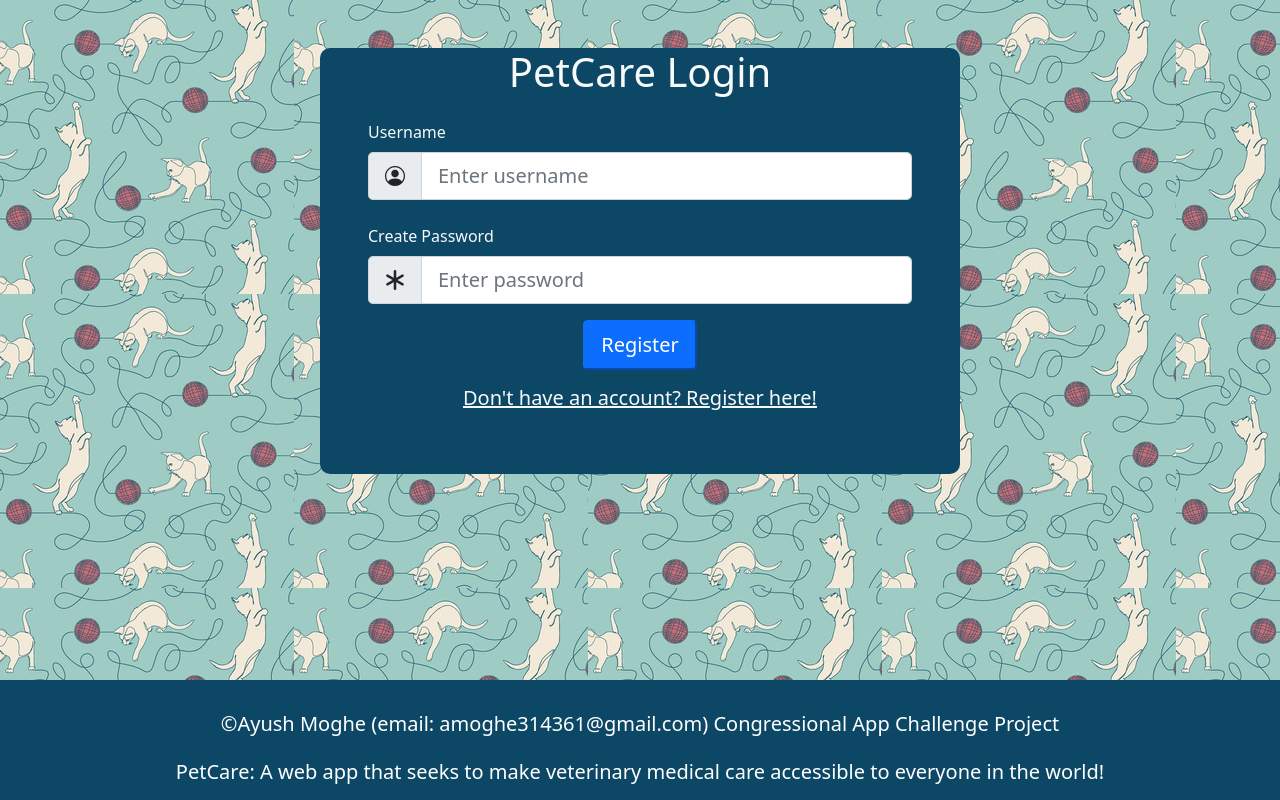
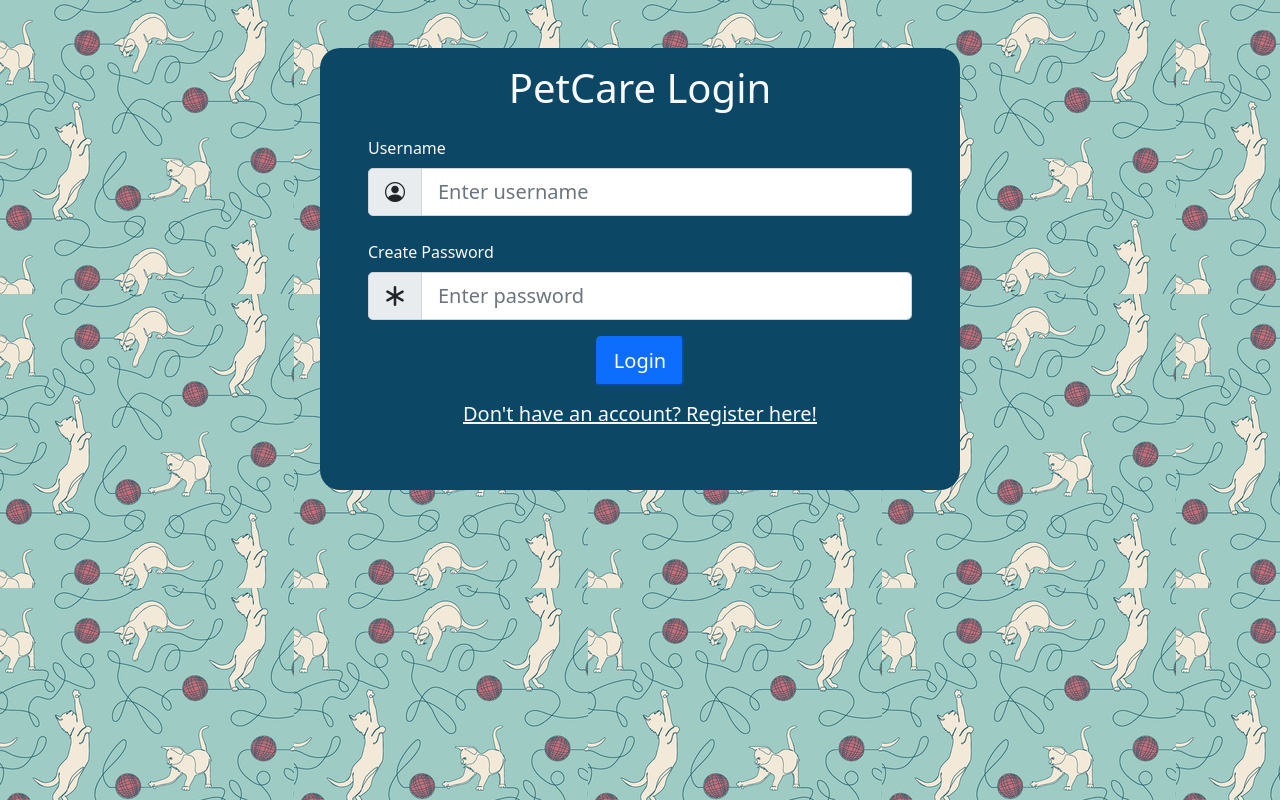
Before and after one commit to HypeByte/PetCare, a PHP site: page /login.php in a window 1280 px wide. Run offline with PHP 8.4, Linux system fonts and the light colour scheme; some libraries are stand-ins or nearby versions.

Commit message:
remove footer, make form radius greater, and increase top padding on form titles for login and register pages

```diff
--- a/login.php
+++ b/login.php
@@ -25,8 +25,8 @@
 
 <body style="background-image: url('private/assets/background2.jpg')">
 
-<div class="container-responsive mt-5 ps-5 pe-5 pb-5"  id="main" style="background-color: rgb(12, 72, 102); margin: auto; border-radius: 10px;">
-    <div class="h1 text-center text-light">PetCare Login</div>
+<div class="container-responsive mt-5 ps-5 pe-5 pb-5"  id="main" style="background-color: rgb(12, 72, 102); margin: auto; border-radius: 20px;">
+    <div class="h1 text-center text-light pt-3">PetCare Login</div>
     <form action="index.php" method="POST" class="mt-3">
 
         <div class="mb-3">
@@ -47,7 +47,7 @@
 
 
         <div class="text-center mb-3">
-            <button class="btn-primary btn-lg">Register</button>
+            <button class="btn-primary btn-lg">Login</button>
         </div>
 
         <div class="text-center">
@@ -57,12 +57,6 @@
     </form>
 </div>
 
-<footer id="footerpad">
-    <div class="container text-center h5" style="margin: auto;">
-        &copyAyush Moghe (email: amoghe314361@gmail.com) Congressional App Challenge Project<br><br>
-        PetCare: A web app that seeks to make veterinary medical care accessible to everyone in the world!
-
-</footer>
 
 </body>
 
--- a/private/assets/css/footer.css
+++ b/private/assets/css/footer.css
@@ -7,5 +7,5 @@
     bottom:0;
     left:0;
     width: 100%;
-    height: 15%;
+    height: 10%;
 }
```
Also changed, not shown: index.php (+2 -7 lines).
